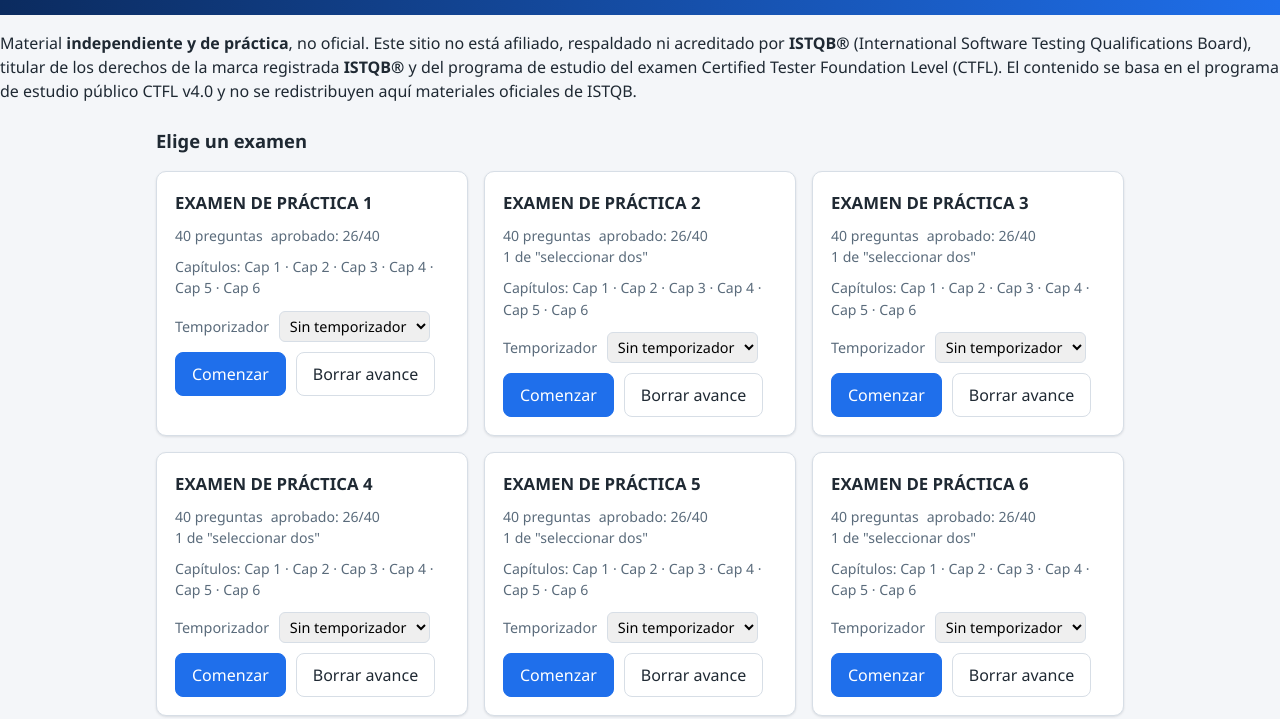
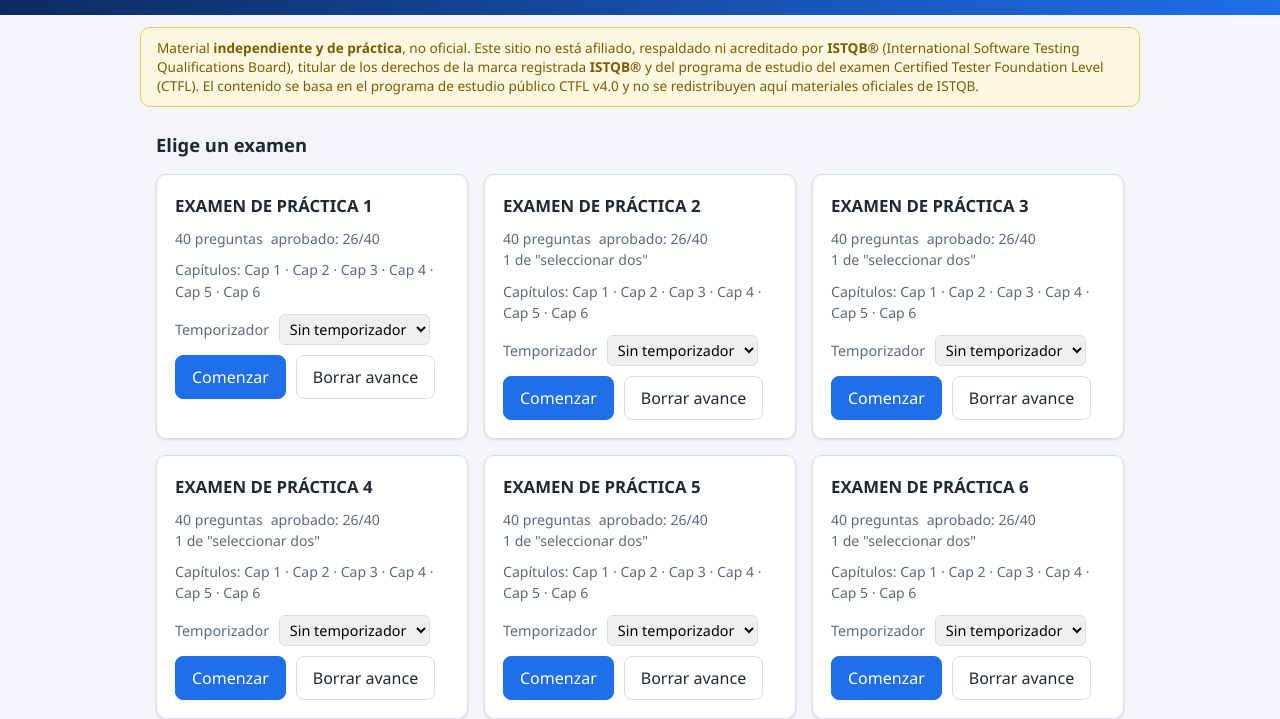
Before and after one commit to Jonamarti/CTFL_v4.0_practica_examenes, a website: page web/index.html in a window 1280 px wide. Shown: the part 81-800 px from the top of the page. Drawn offline with Linux system fonts and the light colour scheme.

Commit message:
disclaimer css

```diff
--- a/web/css/estilos.css
+++ b/web/css/estilos.css
@@ -34,6 +34,19 @@ body {
 .cabecera-inner { max-width: 1000px; margin: 0 auto; }
 .cabecera h1 { margin: 0; font-size: 1.4rem; }
 .cabecera p { margin: 4px 0 0; opacity: .9; font-size: .95rem; }
+
+.disclaimer {
+  max-width: 1000px;
+  margin: 12px auto 0;
+  padding: 10px 16px;
+  background: #fff8e1;
+  border: 1px solid #e6c869;
+  border-radius: var(--radio);
+  color: #7a5c00;
+  font-size: .85rem;
+  line-height: 1.4;
+}
+.disclaimer p { margin: 0; }
 
 #app { max-width: 1000px; margin: 24px auto; padding: 0 16px; }
 
```
